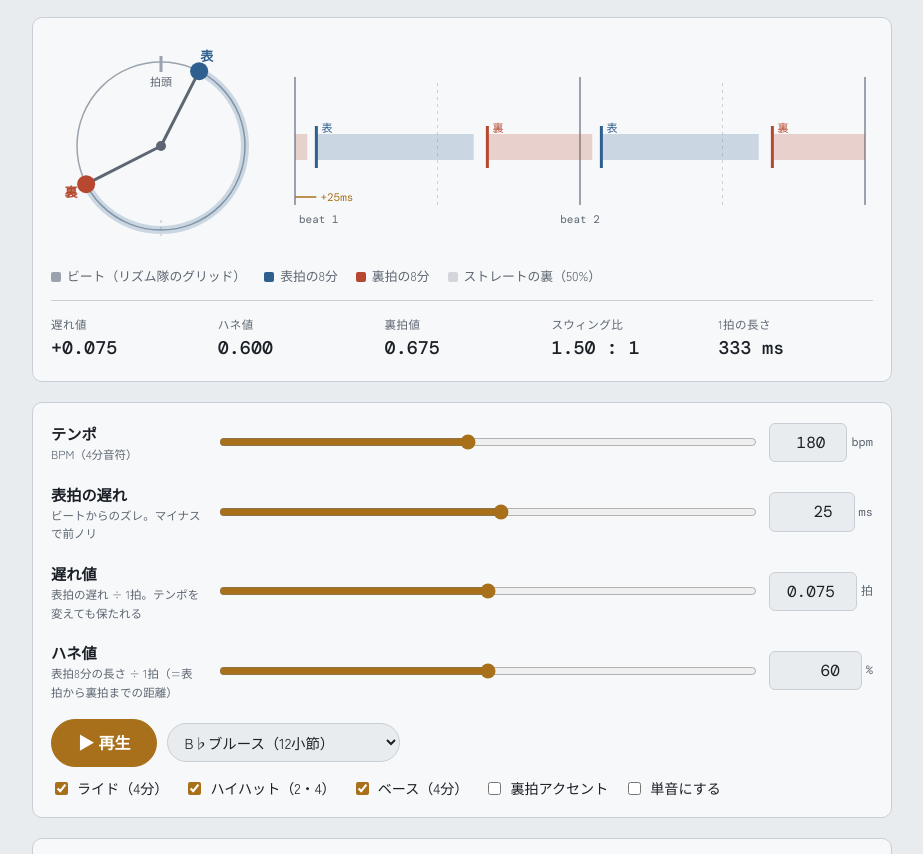
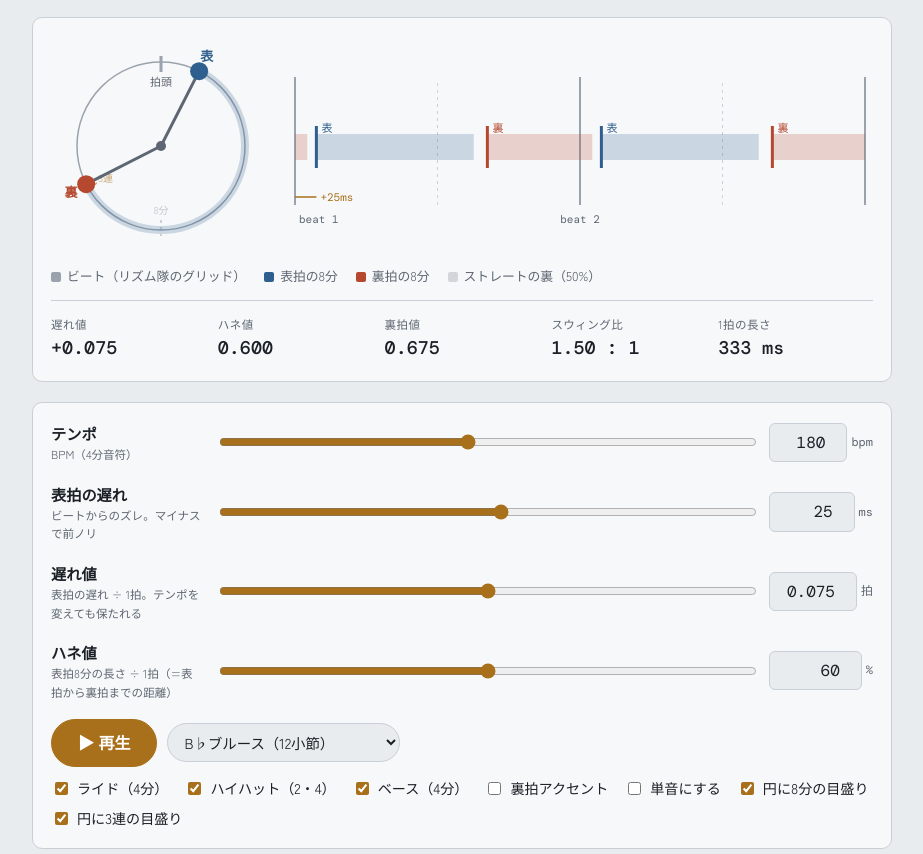
Before and after one commit to yasact/nori-lab, a plain HTML site: page index.html in a window 1280 px wide. Shown: the part 84-938 px from the top of the page, without its empty margins (178-1101 px from the left). Drawn offline with nearby package versions, Linux system fonts and the light colour scheme.

Commit message:
feat: issue#11 Step 4 Triplet and eighth ticks on the dial
円に拍頭基準の目盛り（8分=1/2、3連=2/3）を付け、チェックボックスで表示を切り替える。

Co-Authored-By: Claude Opus 5.5 <noreply@anthropic.com>
Claude-Session: https://claude.ai/code/session_019LjQwqjWkPMhDBZDZtLFFN

```diff
--- a/index.html
+++ b/index.html
@@ -142,6 +142,8 @@ h2{font-size:.8rem;letter-spacing:.12em;color:var(--mute);margin:0 0 10px;font-w
         <label><input type="checkbox" id="m-bass" checked>ベース（4分）</label>
         <label><input type="checkbox" id="m-acc">裏拍アクセント</label>
         <label><input type="checkbox" id="m-mono">単音にする</label>
+        <label><input type="checkbox" id="m-t8" checked>円に8分の目盛り</label>
+        <label><input type="checkbox" id="m-t3" checked>円に3連の目盛り</label>
       </div>
     </div>
   </section>
@@ -536,11 +538,17 @@ h2{font-size:.8rem;letter-spacing:.12em;color:var(--mute);margin:0 0 10px;font-w
     const grid = css('--grid'), mute = css('--mute');
     const fD = P.lag, fU = P.lag + P.dist/100, ang = f => 2*Math.PI*f - Math.PI/2;
     const ray = (f, r0, r1) => { g3.beginPath(); g3.moveTo(...onDial(f, r0, g)); g3.lineTo(...onDial(f, r1, g)); g3.stroke(); };
-    // 縁・拍頭・ストレートの裏
+    // 縁・拍頭
     g3.lineCap = 'butt'; g3.strokeStyle = grid; g3.lineWidth = 1.5;
     g3.beginPath(); g3.arc(cx, cy, R, 0, 2*Math.PI); g3.stroke();
     g3.lineWidth = 3; ray(0, R - 10, R + 6);
-    g3.globalAlpha = .45; g3.lineWidth = 1.5; g3.setLineDash([3,4]); ray(0.5, R - 10, R + 6); g3.setLineDash([]); g3.globalAlpha = 1;
+    // 目盛り（拍頭基準 = 裏拍値の位置）: 8分 = 1/2、3連 = 2/3。ラベルは縁の内側（外側は表/裏のラベルが通る）
+    g3.font = '10px "Zen Kaku Gothic New", sans-serif'; g3.textAlign = 'center'; g3.textBaseline = 'middle';
+    [['m-t8', 1/2, grid, [3,4], '8分'], ['m-t3', 2/3, css('--brass'), [], '3連']].forEach(([id, f, col, dash, lab]) => {
+      if (!$(id).checked) return;
+      g3.strokeStyle = g3.fillStyle = col; g3.globalAlpha = .6; g3.lineWidth = 1.5; g3.setLineDash(dash);
+      ray(f, R - 10, R + 6); g3.setLineDash([]); g3.fillText(lab, ...onDial(f, R - 20, g)); g3.globalAlpha = 1;
+    });
     // 表→裏 の弧（ハネ値）
     g3.strokeStyle = css('--down'); g3.globalAlpha = .22; g3.lineWidth = 8;
     g3.beginPath(); g3.arc(cx, cy, R, ang(fD), ang(fU)); g3.stroke(); g3.globalAlpha = 1;
@@ -621,6 +629,7 @@ h2{font-size:.8rem;letter-spacing:.12em;color:var(--mute);margin:0 0 10px;font-w
     P.lag = v.lag; P.dist = v.dist; sync(); $('preset').value = ''; refresh();
   });
   ['pointerup', 'pointercancel', 'lostpointercapture'].forEach(t => dial.addEventListener(t, e => { if (drag && e.pointerId === drag.id) drag = null; }));
+  ['m-t8', 'm-t3'].forEach(id => $(id).addEventListener('change', draw)); // 停止中も描き直す
   function loop(){
     if (!playing) { head = null; draw(); return; }
     const now = ctx.currentTime; let cur = null;
```
Also changed, not shown: CLAUDE.md (+1 -1 lines).
